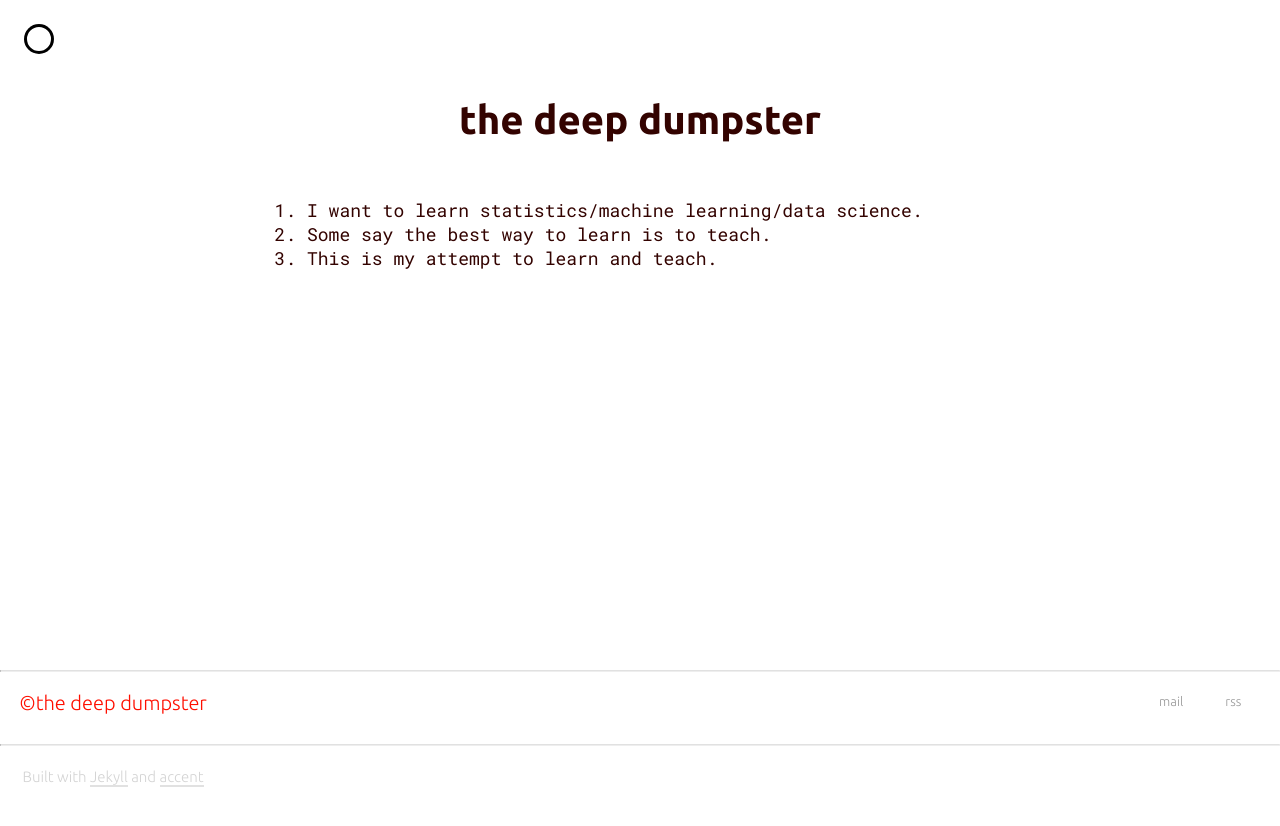
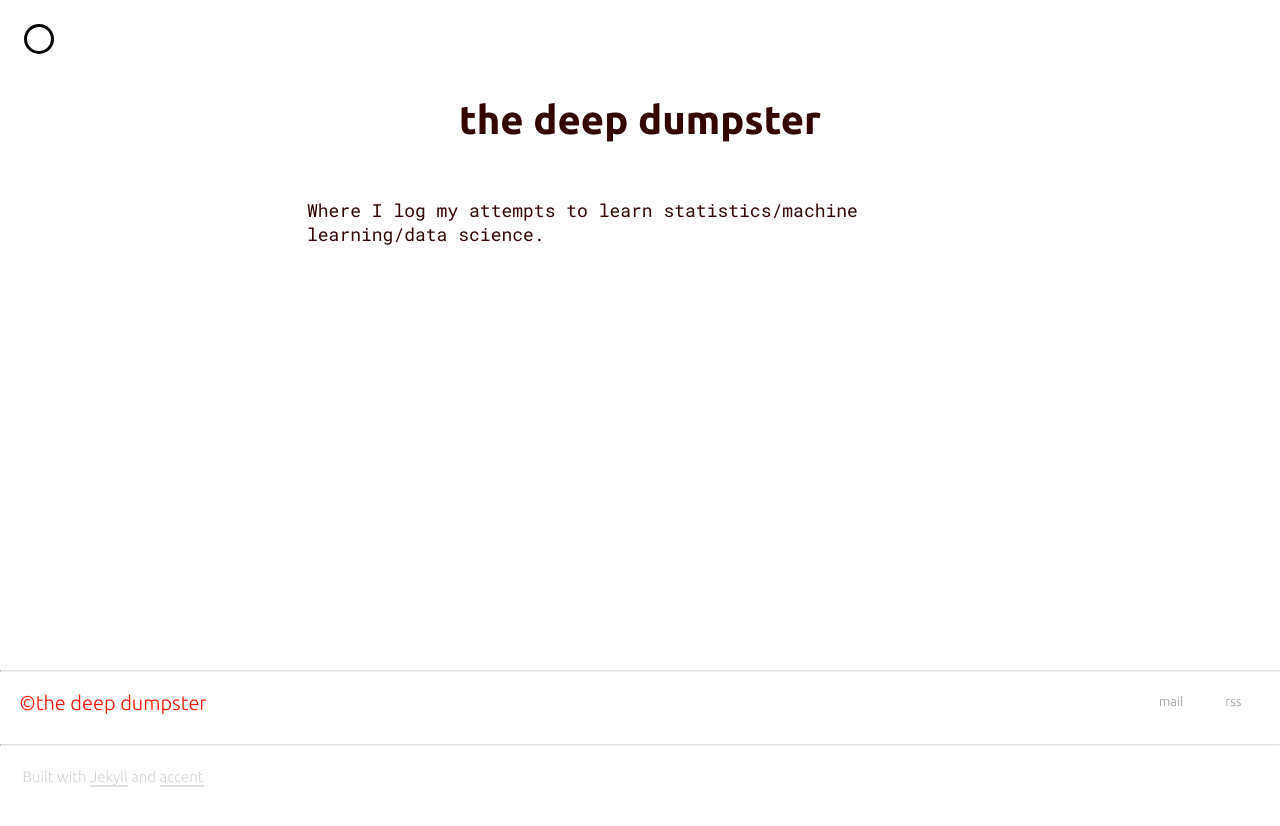
Before and after one commit to james-chuang/OLD-james-chuang.github.io, a Jekyll site: the page built from index.html, in a window 1280 px wide. Shown: the top 826 px of the page. Built offline with Jekyll 4.4.1, drawn with Linux system fonts in a browser that asks for light colours; nearby versions of some CDN libraries; the list of posts is cut into pages by our own code.

Commit message:
Change intro description.

```diff
--- a/_config.yml
+++ b/_config.yml
@@ -23,11 +23,7 @@ copyright: the deep dumpster
 intro: true         # Tip: Remove the span from site_heading if intro is set to true
 # This will be displayed in your intro
 short_bio: >
-    <ol>
-      <li>I want to learn statistics/machine learning/data science.</li>
-      <li>Some say the best way to learn is to teach.</li>
-      <li>This is my attempt to learn and teach.</li>
-    </ol>
+    Where I log my attempts to learn statistics/machine learning/data science.
 permalink: /:title.html
 
 # Comments are powered by disqus
```
